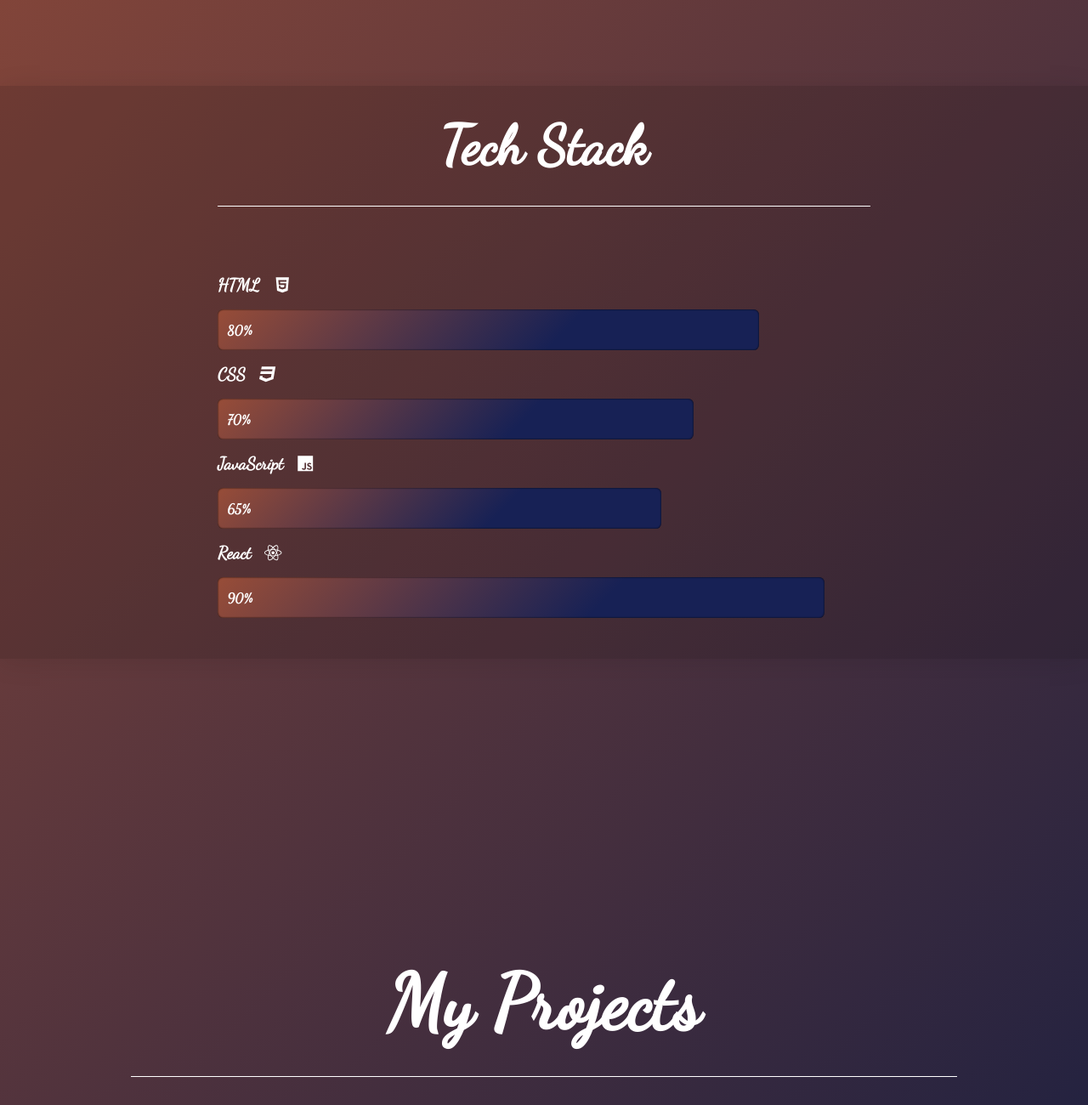
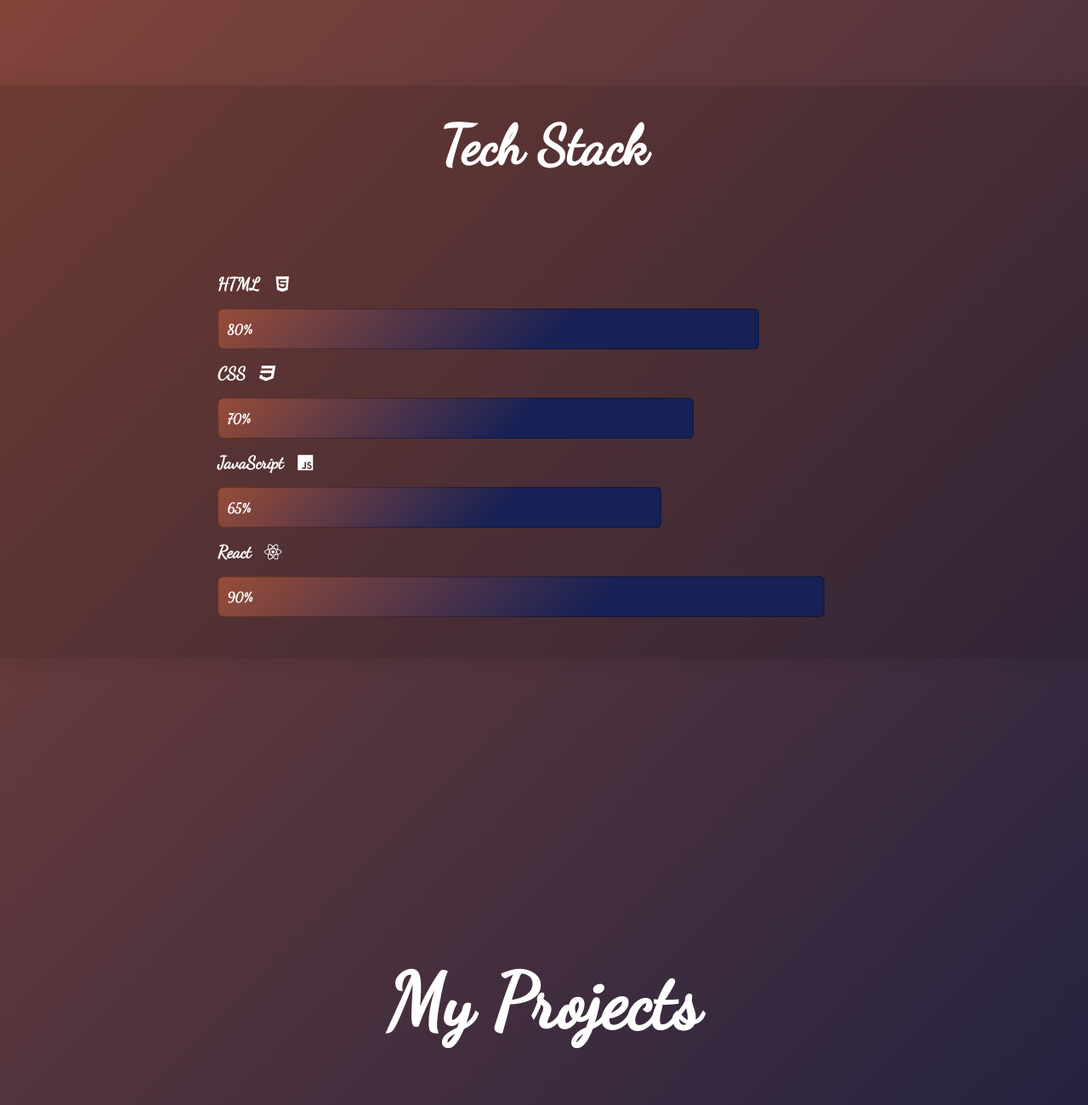
Before and after one commit to Rydwan94/PortfolioWebsite, a React app: page / in a window 1280 px wide. Shown: the part 640-1940 px from the top of the page at 85% size. Built offline with nearby package versions, Linux system fonts and the light colour scheme; some packages are replaced by stand-ins of ours; a web font is replaced by a local one.

Commit message:
changes in styles

```diff
--- a/src/css/MyHobbiesContainer.css
+++ b/src/css/MyHobbiesContainer.css
@@ -23,8 +23,6 @@
   font-family: var(--mainFont-family);
   margin-bottom: 5rem;
   padding-bottom: 2rem;
-  width: 60%;
-  border-bottom: 1px solid white;
 }
 
 .myHobbies {
--- a/src/css/MyProjectsContainer.css
+++ b/src/css/MyProjectsContainer.css
@@ -20,8 +20,6 @@
   text-align: center;
   padding-bottom: 2rem;
   margin-bottom: 5rem;
-  width: 80%;
-  border-bottom: 1px solid white;
   font-family: var(--mainFont-family);
   font-size: 7vw;
 }
--- a/src/css/SingleProgressBar.css
+++ b/src/css/SingleProgressBar.css
@@ -34,7 +34,7 @@
     border-radius: .4rem;
     box-shadow: inset 0px 0px 2px 0px rgba(0, 0, 0, 1);
     overflow: hidden;
-    transition: width .2s ;
+    transition: width .5s ;
   }
 
 
--- a/src/css/TechStackContainer.css
+++ b/src/css/TechStackContainer.css
@@ -21,8 +21,6 @@
   font-size: 5vw;
   margin-bottom: 5rem;
   padding-bottom: 2rem;
-  width: 60%;
-  border-bottom: 1px solid white;
 }
 
 @media (max-width: 768px) {
```
